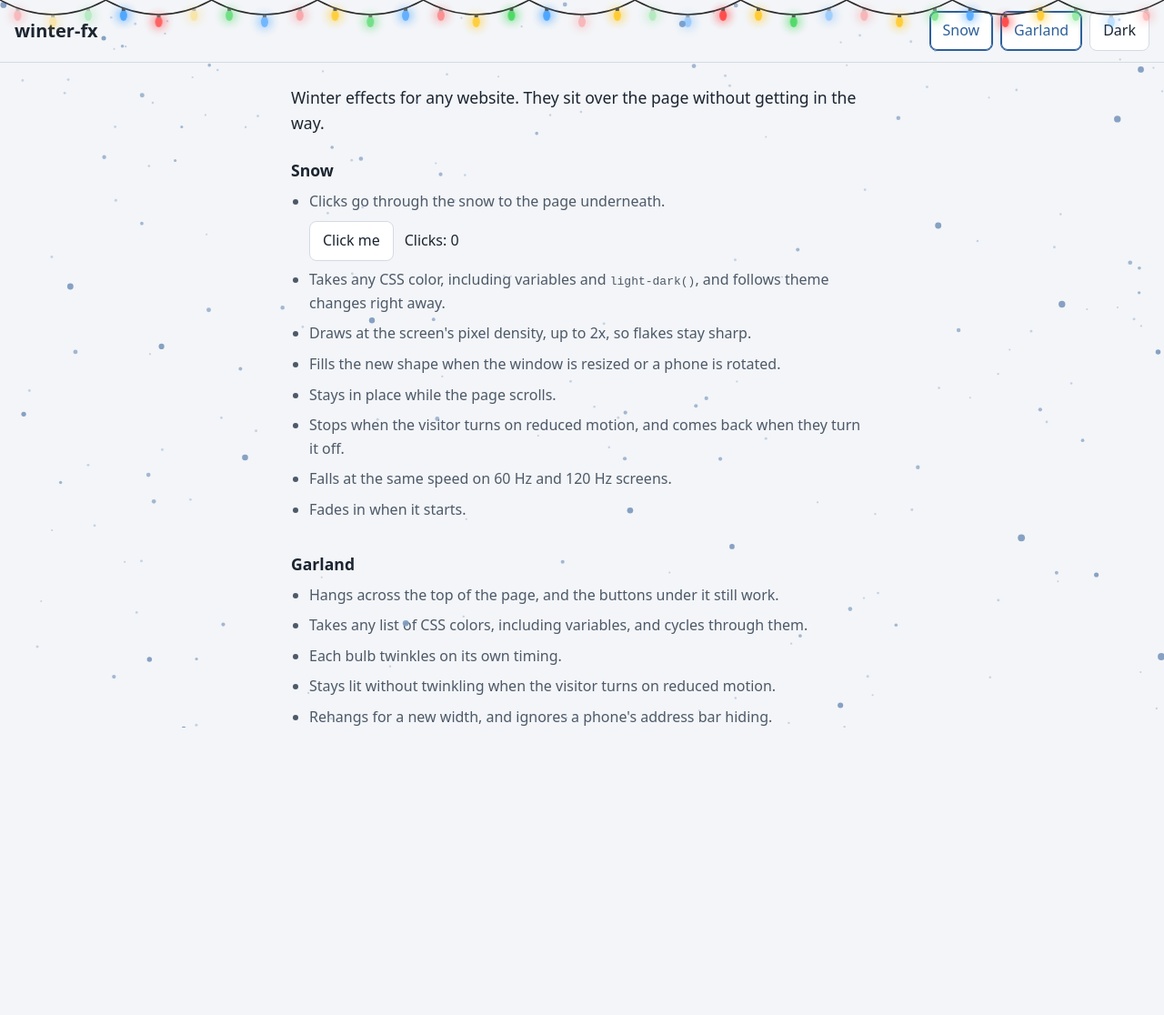
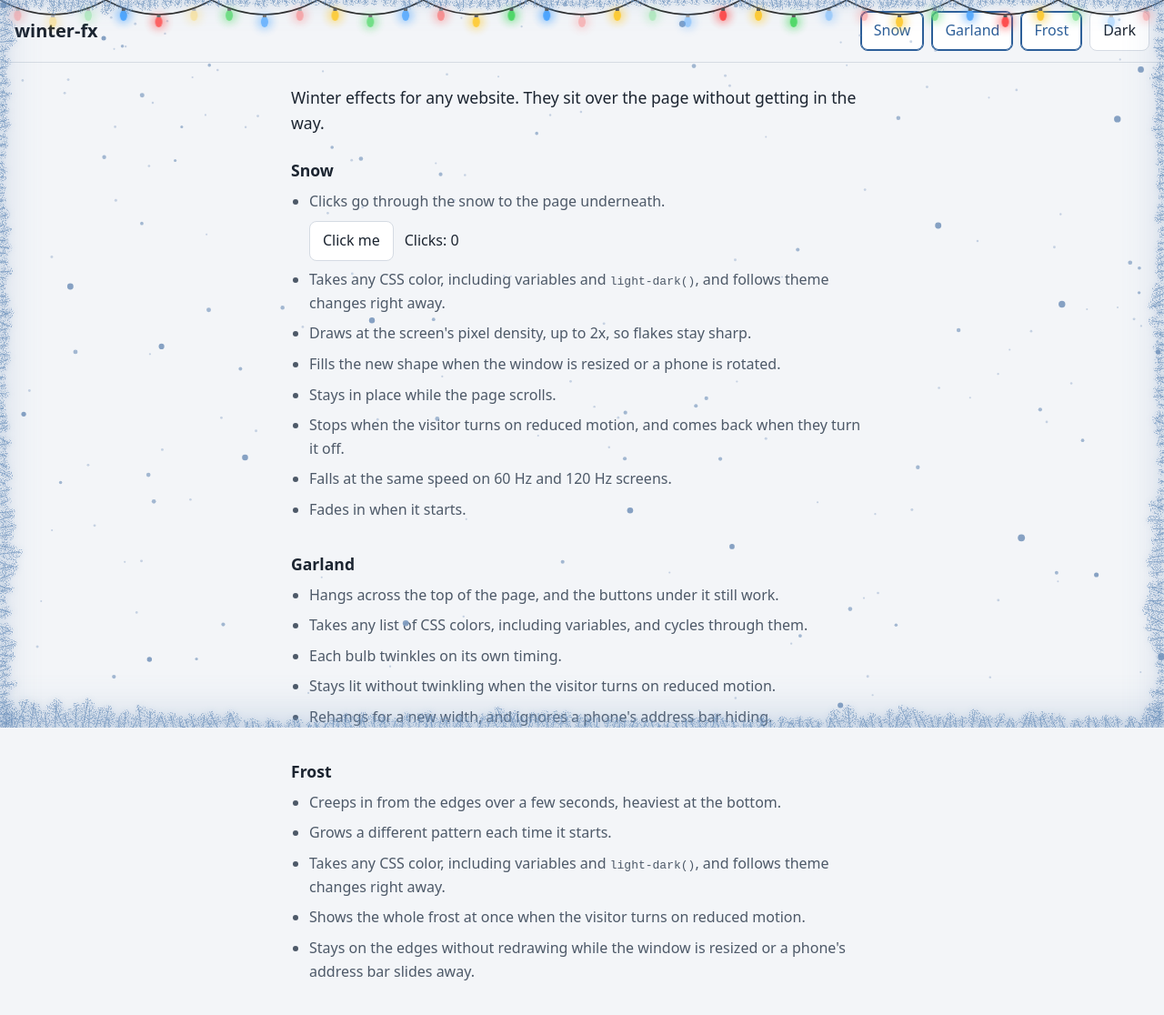
Before and after one commit to y3rsss/winter-fx, a website built with Vite: page demo/index.html in a window 1280 px wide. Shown: the whole page at 91% size. Built offline with nearby package versions, Linux system fonts and the light colour scheme.

Commit message:
add frost toggle and section to the demo

```diff
--- a/demo/index.html
+++ b/demo/index.html
@@ -97,6 +97,7 @@
 			<div class="controls">
 				<button id="snow" type="button" aria-pressed="false">Snow</button>
 				<button id="garland" type="button" aria-pressed="false">Garland</button>
+				<button id="frost" type="button" aria-pressed="false">Frost</button>
 				<button id="dark" type="button" aria-pressed="false">Dark</button>
 			</div>
 		</header>
@@ -145,6 +146,25 @@
 					<li>Rehangs for a new width, and ignores a phone's address bar hiding.</li>
 				</ul>
 			</section>
+			<section>
+				<h2>Frost</h2>
+				<ul>
+					<li>Creeps in from the edges over a few seconds, heaviest at the bottom.</li>
+					<li>Grows a different pattern each time it starts.</li>
+					<li>
+						Takes any CSS color, including variables and
+						<code>light-dark()</code>, and follows theme changes right away.
+					</li>
+					<li>
+						Shows the whole frost at once when the visitor turns on reduced
+						motion.
+					</li>
+					<li>
+						Stays on the edges without redrawing while the window is resized or a
+						phone's address bar slides away.
+					</li>
+				</ul>
+			</section>
 		</main>
 		<script type="module" src="./main.ts"></script>
 	</body>
--- a/demo/main.ts
+++ b/demo/main.ts
@@ -1,4 +1,4 @@
-import { garland, type Stop, snow } from "../src/index.ts";
+import { frost, garland, type Stop, snow } from "../src/index.ts";
 
 function byId(id: string): HTMLElement {
 	const element = document.getElementById(id);
@@ -8,36 +8,34 @@ function byId(id: string): HTMLElement {
 	return element;
 }
 
+function effectToggle(button: HTMLElement, start: () => Stop): () => void {
+	let stop: Stop | undefined;
+	return () => {
+		if (stop === undefined) {
+			stop = start();
+		} else {
+			stop();
+			stop = undefined;
+		}
+		button.setAttribute("aria-pressed", String(stop !== undefined));
+	};
+}
+
 const snowButton = byId("snow");
 const garlandButton = byId("garland");
+const frostButton = byId("frost");
 const darkButton = byId("dark");
 const sampleButton = byId("sample");
 const clicks = byId("clicks");
 
-let stopSnow: Stop | undefined;
-let stopGarland: Stop | undefined;
+const toggleSnow = effectToggle(snowButton, () =>
+	snow({ color: "light-dark(#7f9cc0, #ffffff)" }),
+);
+const toggleGarland = effectToggle(garlandButton, () => garland());
+const toggleFrost = effectToggle(frostButton, () => frost());
+
 let dark = false;
 let clickCount = 0;
-
-function toggleSnow(): void {
-	if (stopSnow === undefined) {
-		stopSnow = snow({ color: "light-dark(#7f9cc0, #ffffff)" });
-	} else {
-		stopSnow();
-		stopSnow = undefined;
-	}
-	snowButton.setAttribute("aria-pressed", String(stopSnow !== undefined));
-}
-
-function toggleGarland(): void {
-	if (stopGarland === undefined) {
-		stopGarland = garland();
-	} else {
-		stopGarland();
-		stopGarland = undefined;
-	}
-	garlandButton.setAttribute("aria-pressed", String(stopGarland !== undefined));
-}
 
 function toggleDark(): void {
 	dark = !dark;
@@ -47,6 +45,7 @@ function toggleDark(): void {
 
 snowButton.addEventListener("click", toggleSnow);
 garlandButton.addEventListener("click", toggleGarland);
+frostButton.addEventListener("click", toggleFrost);
 darkButton.addEventListener("click", toggleDark);
 sampleButton.addEventListener("click", () => {
 	clickCount += 1;
@@ -55,3 +54,4 @@ sampleButton.addEventListener("click", () => {
 
 toggleSnow();
 toggleGarland();
+toggleFrost();
```
